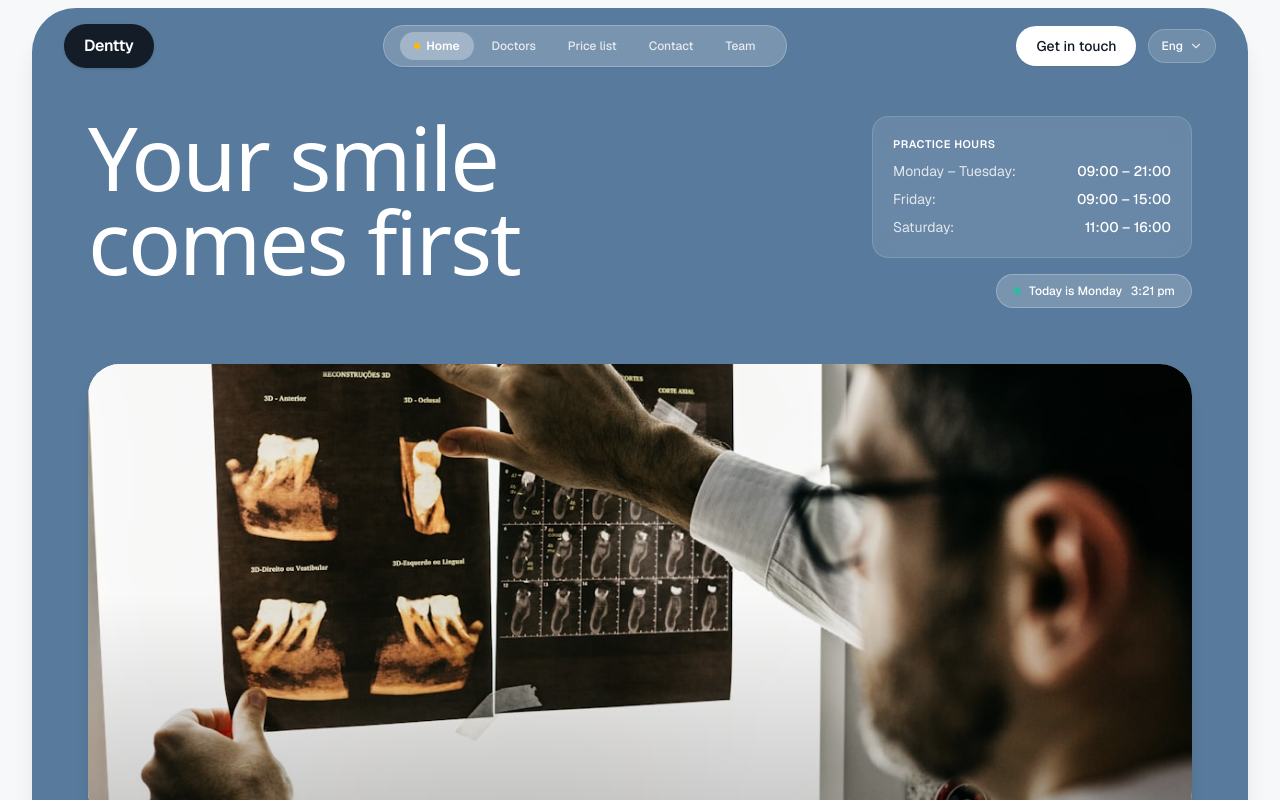
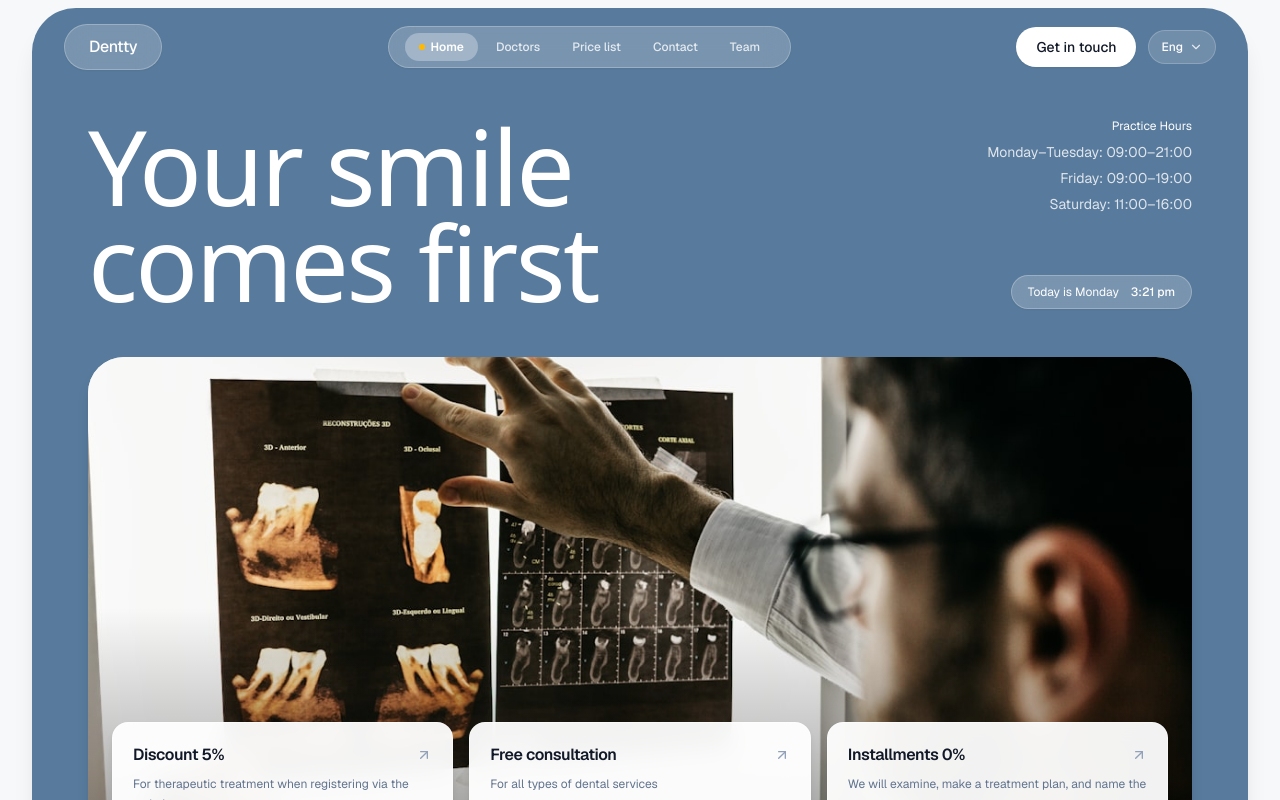
Before and after one commit to akhilathuluri/dental-launch, a Next.js app: page / in a window 1280 px wide. Shown: the top 800 px of the page. Built offline with nearby package versions, Linux system fonts and the light colour scheme.

Commit message:
hero ui fix

```diff
--- a/components/layout/Header.tsx
+++ b/components/layout/Header.tsx
@@ -40,10 +40,10 @@ export const Header: React.FC = () => {
     <header className="sticky top-0 z-50 w-full transition-all duration-300 pt-3 sm:pt-4 px-4 sm:px-6 lg:px-8">
       <div className="max-w-[1400px] mx-auto flex items-center justify-between gap-4">
 
-        {/* Logo Badge */}
+        {/* Logo Badge (Matching reference semi-transparent glass pill) */}
         <a
           href="#home"
-          className="flex items-center justify-center px-4 py-2 sm:px-5 sm:py-2.5 bg-[#141C28] text-white font-semibold text-sm sm:text-base tracking-tight rounded-full shadow-sm hover:bg-[#1E293B] transition-colors"
+          className="flex items-center justify-center px-4 py-2 sm:px-6 sm:py-2.5 bg-white/20 backdrop-blur-md border border-white/25 text-white font-medium text-sm sm:text-base tracking-tight rounded-full shadow-xs hover:bg-white/30 transition-colors"
         >
           Dentty
         </a>
--- a/components/sections/Hero.tsx
+++ b/components/sections/Hero.tsx
@@ -17,7 +17,7 @@ export const Hero: React.FC = () => {
         <div className="px-5 sm:px-10 lg:px-14 pt-8 sm:pt-12 pb-8 sm:pb-12">
 
           {/* Top Row: Headline & Practice Hours */}
-          <div className="grid grid-cols-1 lg:grid-cols-12 gap-8 lg:gap-12 items-start mb-10 sm:mb-14">
+          <div className="grid grid-cols-1 lg:grid-cols-12 gap-8 lg:gap-12 items-start mb-8 sm:mb-12">
 
             {/* Headline */}
             <motion.div
@@ -26,69 +26,57 @@ export const Hero: React.FC = () => {
               transition={{ duration: 0.6, ease: [0.16, 1, 0.3, 1] }}
               className="lg:col-span-8"
             >
-              <h1 className="text-[3.2rem] sm:text-7xl lg:text-[5.5rem] font-light leading-[0.95] tracking-tight text-white font-sans max-w-2xl">
+              <h1 className="text-[3.2rem] sm:text-7xl lg:text-[6.5rem] font-light leading-[0.92] tracking-tight text-white font-sans max-w-3xl">
                 Your smile<br />
                 <span className="font-normal">comes first</span>
               </h1>
             </motion.div>
 
-            {/* Right side Practice Hours widget */}
+            {/* Right side Practice Hours widget (Plain text on blue as in reference) */}
             <motion.div
               initial={{ opacity: 0, y: 25 }}
               animate={{ opacity: 1, y: 0 }}
               transition={{ duration: 0.6, delay: 0.15, ease: [0.16, 1, 0.3, 1] }}
-              className="lg:col-span-4 flex flex-col items-start lg:items-end justify-between h-full gap-4 text-xs sm:text-sm text-white/90"
+              className="lg:col-span-4 flex flex-col items-start lg:items-end justify-between h-full gap-5 text-xs sm:text-sm text-white/90"
             >
-              <div className="bg-white/10 backdrop-blur-md rounded-2xl p-4 sm:p-5 border border-white/15 w-full max-w-xs space-y-2">
-                <p className="font-semibold text-white uppercase text-[11px] tracking-wider mb-2">Practice Hours</p>
-                <div className="flex justify-between text-white/80">
-                  <span>Monday – Tuesday:</span>
-                  <span className="font-medium text-white">09:00 – 21:00</span>
-                </div>
-                <div className="flex justify-between text-white/80">
-                  <span>Friday:</span>
-                  <span className="font-medium text-white">09:00 – 15:00</span>
-                </div>
-                <div className="flex justify-between text-white/80">
-                  <span>Saturday:</span>
-                  <span className="font-medium text-white">11:00 – 16:00</span>
-                </div>
+              <div className="space-y-1.5 text-left lg:text-right">
+                <p className="font-normal text-white text-xs mb-2">Practice Hours</p>
+                <p className="text-white/80 text-xs sm:text-sm">Monday–Tuesday: 09:00–21:00</p>
+                <p className="text-white/80 text-xs sm:text-sm">Friday: 09:00–19:00</p>
+                <p className="text-white/80 text-xs sm:text-sm">Saturday: 11:00–16:00</p>
               </div>
 
-              {/* Status Pill Badge */}
-              <div className="inline-flex items-center gap-2 px-4 py-2 bg-white/20 backdrop-blur-md border border-white/25 rounded-full text-xs font-medium text-white">
-                <span className="w-2 h-2 rounded-full bg-emerald-400 animate-pulse" />
-                <span>Today is Monday &nbsp; 3:21 pm</span>
+              {/* Status Pill Badge (Matching reference glass pill with exact spacing) */}
+              <div className="inline-flex items-center gap-3 px-4 py-2 bg-white/20 backdrop-blur-md border border-white/25 rounded-full text-xs font-normal text-white shadow-xs">
+                <span>Today is Monday</span>
+                <span className="font-medium">3:21 pm</span>
               </div>
             </motion.div>
           </div>
 
-          {/* Hero Main Image Container */}
+          {/* Hero Main Image Container with OVERLAID Info Cards */}
           <motion.div
             initial={{ opacity: 0, scale: 0.98 }}
             animate={{ opacity: 1, scale: 1 }}
             transition={{ duration: 0.7, delay: 0.2, ease: [0.16, 1, 0.3, 1] }}
-            className="relative w-full rounded-2xl sm:rounded-3xl lg:rounded-[32px] overflow-hidden bg-slate-200 aspect-[16/9] sm:aspect-[21/9] lg:aspect-[2.4/1] shadow-lg mb-4 sm:mb-6"
+            className="relative w-full rounded-2xl sm:rounded-3xl lg:rounded-[36px] overflow-hidden bg-slate-200 aspect-[4/3] sm:aspect-[16/9] lg:aspect-[2.2/1] shadow-lg"
           >
+            {/* Natural smiling patient lifestyle photo */}
             <Image
               src="/images/hero-patient.jpg"
               alt="Smiling patient at Dentty dental clinic"
               fill
               priority
-              sizes="(max-width: 1200px) 100vw, 1300px"
-              className="object-cover object-center"
+              sizes="(max-width: 1200px) 100vw, 1350px"
+              className="object-cover object-[center_35%]"
             />
-            {/* Soft gradient overlay for contrast */}
-            <div className="absolute inset-0 bg-gradient-to-t from-black/20 via-transparent to-transparent pointer-events-none" />
-          </motion.div>
 
-          {/* Bottom 3 Feature Highlight Cards */}
-          <motion.div
-            initial={{ opacity: 0, y: 20 }}
-            animate={{ opacity: 1, y: 0 }}
-            transition={{ duration: 0.6, delay: 0.35, ease: [0.16, 1, 0.3, 1] }}
-            className="flex flex-nowrap sm:grid sm:grid-cols-3 gap-3 sm:gap-4 overflow-x-auto no-scrollbar pb-2 pt-1 -mx-2 px-2 sm:mx-0 sm:px-0"
-          >
+            {/* Subtle bottom shadow gradient to elevate card contrast */}
+            <div className="absolute inset-0 bg-gradient-to-t from-black/40 via-transparent to-transparent pointer-events-none z-10" />
+
+            {/* 3 Info Cards OVERLAID at the bottom of the photo container as in reference */}
+            <div className="absolute bottom-3 left-3 right-3 sm:bottom-6 sm:left-6 sm:right-6 z-20">
+              <div className="grid grid-cols-1 sm:grid-cols-3 gap-3 sm:gap-4">
                 <InfoCard
                   title="Discount 5%"
                   description="For therapeutic treatment when registering via the website"
@@ -104,6 +92,9 @@ export const Hero: React.FC = () => {
                   description="We will examine, make a treatment plan, and name the exact cost."
                   href="#appointment"
                 />
+              </div>
+            </div>
+
           </motion.div>
 
         </div>
--- a/components/ui/InfoCard.tsx
+++ b/components/ui/InfoCard.tsx
@@ -11,12 +11,12 @@ export const InfoCard: React.FC<InfoCardProps> = ({ title, description, href = "
   return (
     <a
       href={href}
-      className="group relative flex flex-col justify-between p-4 sm:p-5 rounded-2xl bg-white/95 backdrop-blur-sm border border-black/5 shadow-sm hover:shadow-md transition-all duration-300 hover:-translate-y-0.5 min-w-[240px] sm:min-w-0 flex-1"
+      className="group relative flex flex-col justify-between p-4 sm:p-5 rounded-2xl bg-white/95 backdrop-blur-md border border-white/40 shadow-md hover:shadow-xl transition-all duration-300 hover:-translate-y-0.5"
     >
       <div>
         <div className="flex items-center justify-between gap-2 mb-1.5 sm:mb-2">
-          <h3 className="text-xs sm:text-sm font-semibold text-[#111827] tracking-tight">{title}</h3>
-          <ArrowUpRight className="w-3.5 h-3.5 sm:w-4 sm:h-4 text-slate-400 group-hover:text-[#111827] transition-all duration-300 group-hover:translate-x-0.5 group-hover:-translate-y-0.5" />
+          <h3 className="text-xs sm:text-sm lg:text-base font-semibold text-[#111827] tracking-tight">{title}</h3>
+          <ArrowUpRight className="w-3.5 h-3.5 sm:w-4 sm:h-4 text-slate-400 group-hover:text-[#111827] transition-all duration-300 group-hover:translate-x-0.5 group-hover:-translate-y-0.5 shrink-0" />
         </div>
         <p className="text-[11px] sm:text-xs text-slate-500 leading-relaxed font-normal">
           {description}
```
Lines whose indentation alone changed are shown as unchanged.
